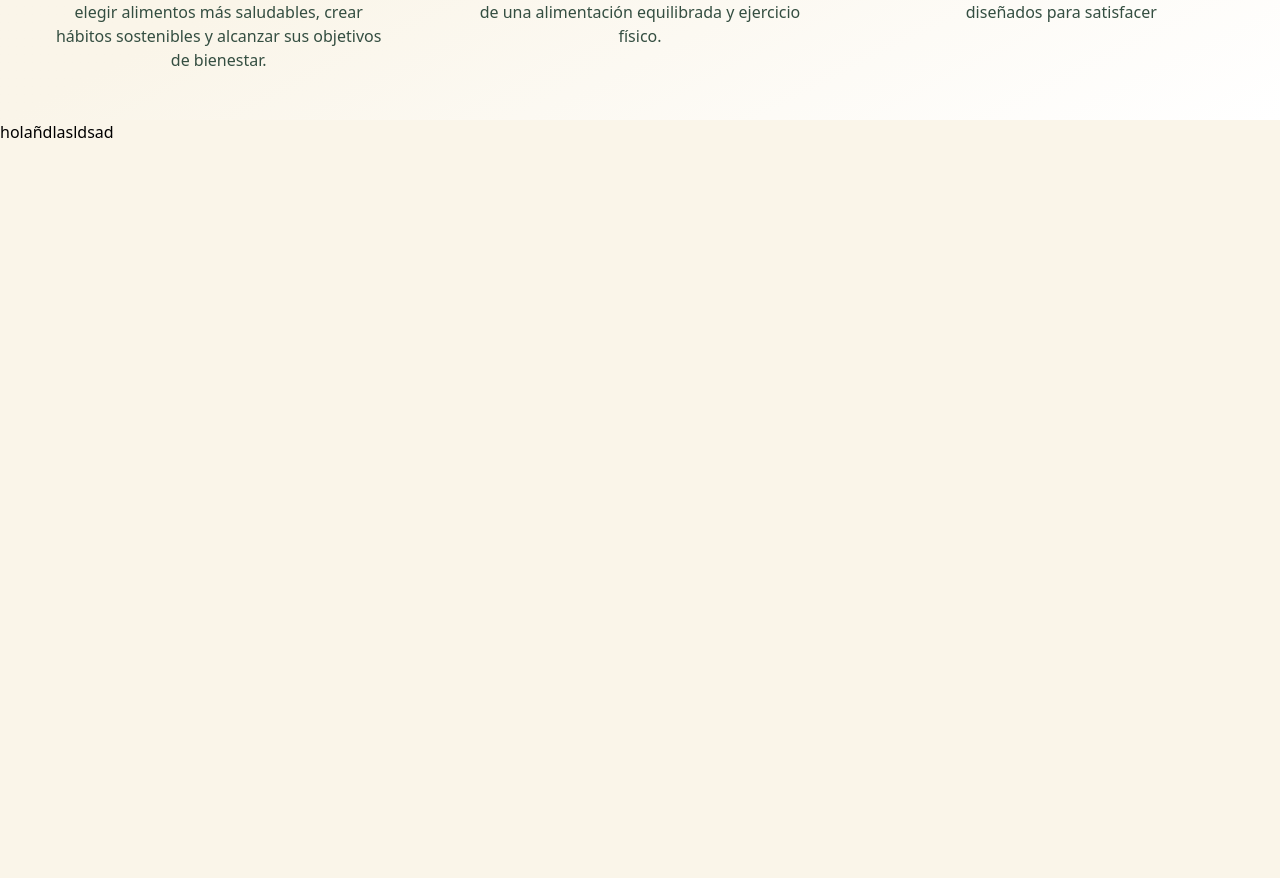
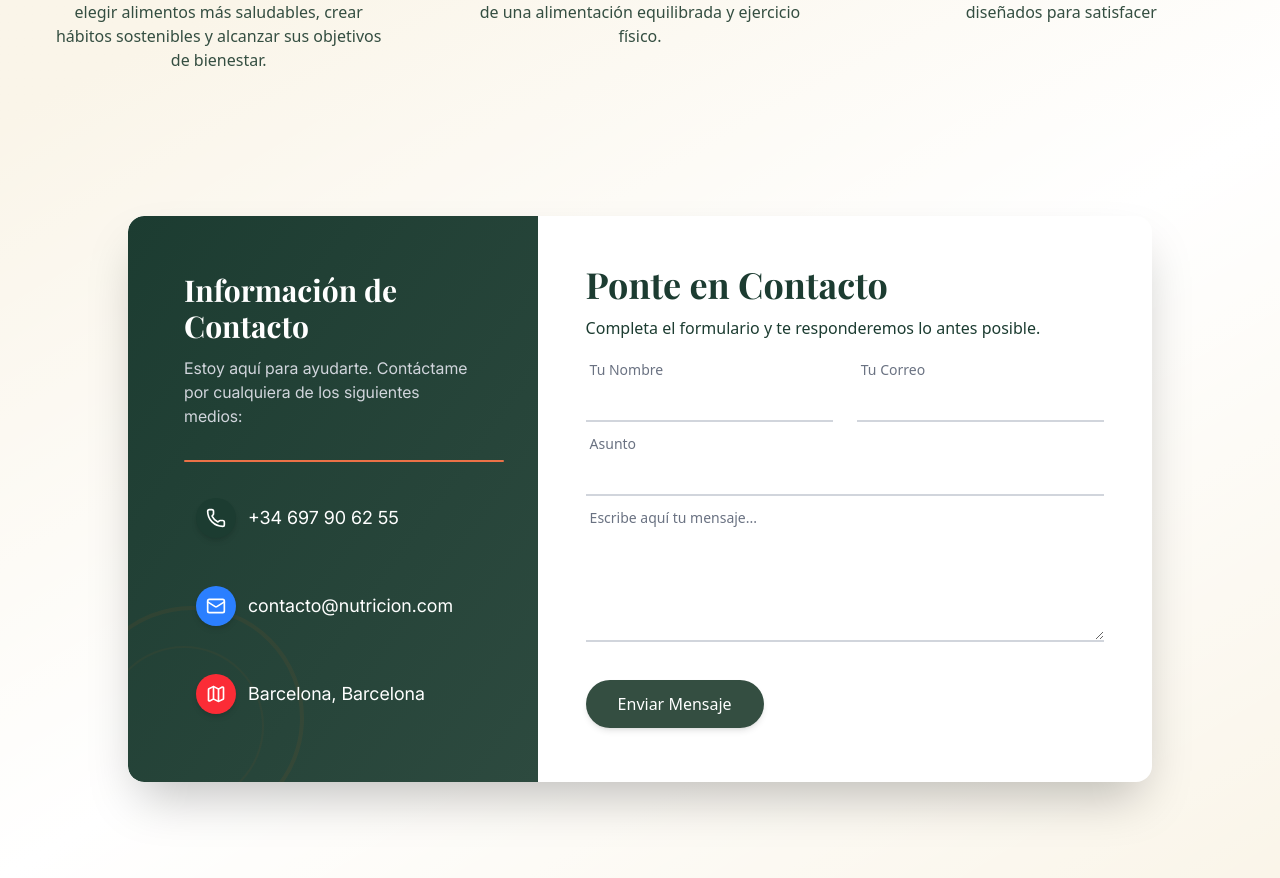
Before and after one commit to ander-Sgr/landing-page-adri, a React (Vite) app in the folder landing-page/: page / in a window 1280 px wide. Shown: the part 1326-2204 px from the top of the page. Before the commit the page ends 1470 px from the top, so only its background shows below. Built offline with nearby package versions, Linux system fonts and the light colour scheme; no server answers.

Commit message:
importing section contact

```diff
--- a/landing-page/src/App.tsx
+++ b/landing-page/src/App.tsx
@@ -1,6 +1,7 @@
 import Nav from "./components/navbar/Nav"
 import Hero from "./components/hero/Hero"
 import { Services } from "./components/services/Services"
+import ContactForm from "./components/contact/ContactForm"
 
 function App() {
 
@@ -11,8 +12,9 @@ function App() {
 
       <Hero />
 
-      <Services/>
-      holañdlasldsad
+      <Services />
+
+      <ContactForm />
     </div>
   )
 }
```
